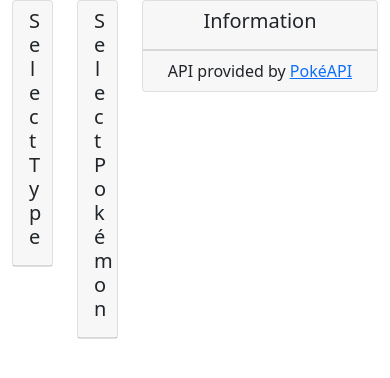
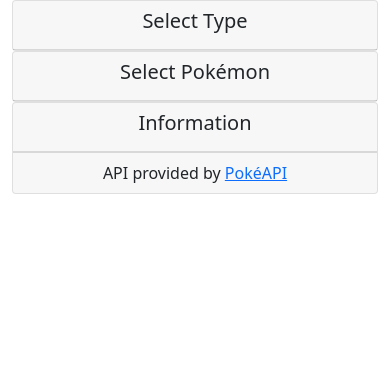
Before and after one commit to oliv2915/PokemonTypesApp, a plain HTML site: page index.html in a window 390 px wide. Drawn offline with nearby package versions, Linux system fonts and the light colour scheme; no server answers.

Commit message:
fixed some typo's

```diff
--- a/index.html
+++ b/index.html
@@ -13,7 +13,7 @@
     <body class="container-fluid">
         <div class="row">
             <!-- Types Card -->
-            <div class="col-2">
+            <div class="col-md-2">
                 <div class="card text-center">
                     <div class="card-header">
                         <h5 class="card-title">Select Type</h5>
@@ -26,7 +26,7 @@
                 </div>
             </div>
             <!-- Pokemon Card -->
-            <div class="col-2">
+            <div class="col-md-2">
                 <div class="card text-center">
                     <div class="card-header">
                         <h5 class="card-title">Select Pokémon</h5>
@@ -39,7 +39,7 @@
                 </div>
             </div>
             <!-- Data Card -->
-            <div class="col-8">
+            <div class="col-md-8">
                 <div class="card text-center">
                     <!-- Card Title -->
                     <div class="card-header">
```
